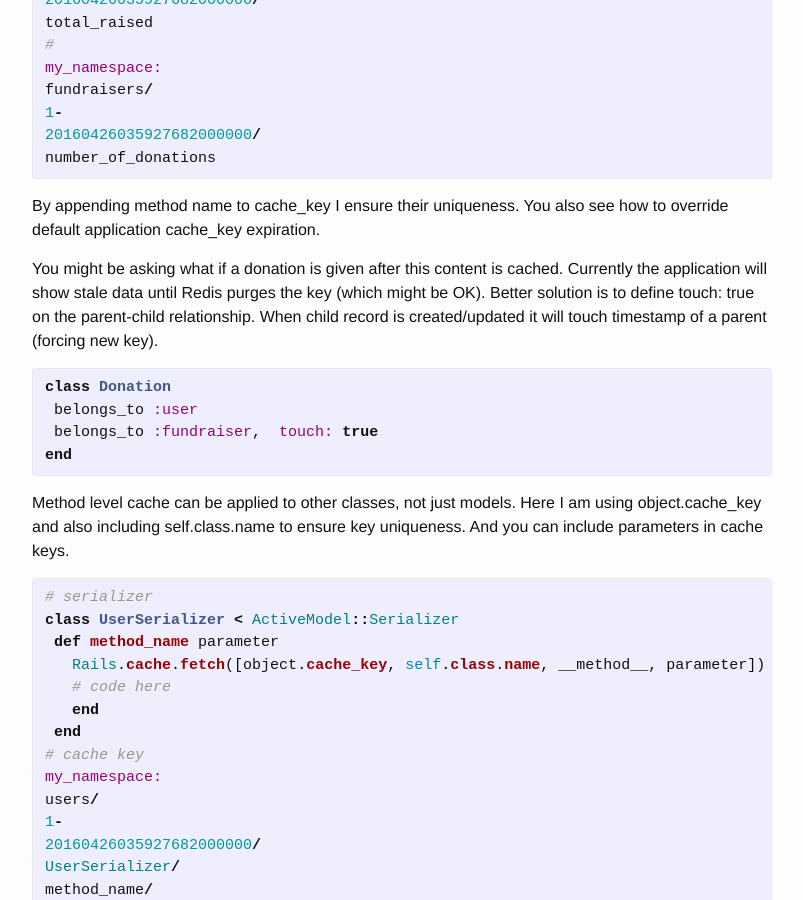
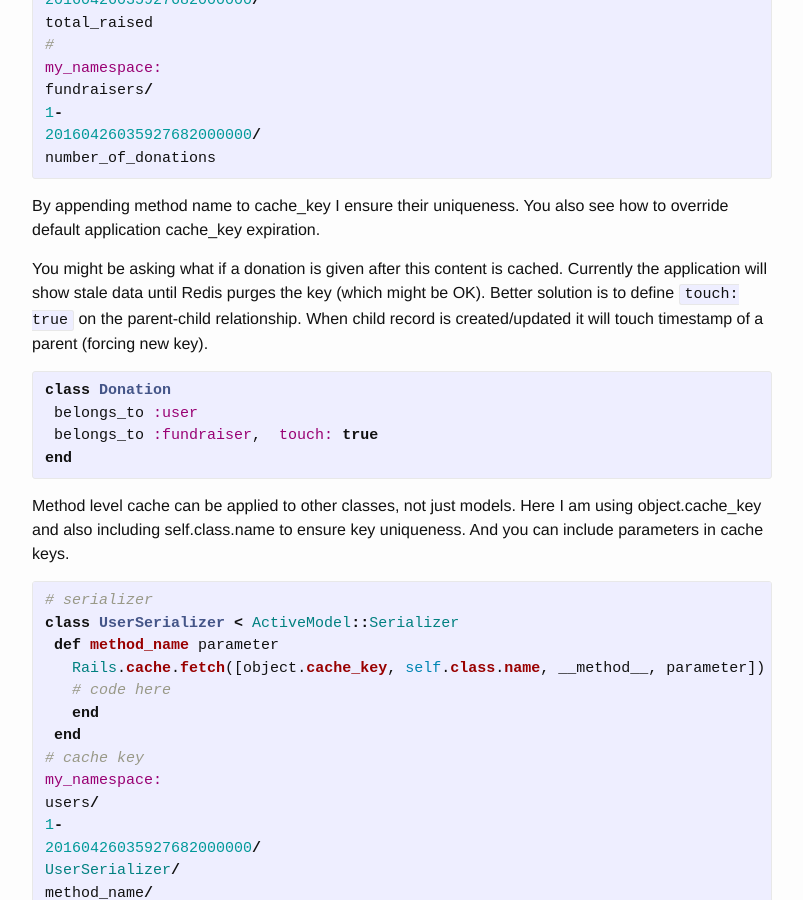
Before and after one commit to dmitrypol/dmitrypol.github.io, a Jekyll site: the page built from _posts/2016-05-14-redis_rails_more.markdown, in a window 1280 px wide and 900 px high, scrolled down 2733 px. Shown: the whole window, without its empty margins (238-1041 px from the left). Built offline with Jekyll 4.4.1, drawn with Linux system fonts in a browser that asks for light colours; comment, search, counter and statistics services are not loaded.

Commit message:
minor tweak

```diff
--- a/_posts/2016-05-14-redis_rails_more.markdown
+++ b/_posts/2016-05-14-redis_rails_more.markdown
@@ -114,7 +114,7 @@ number_of_donations
 
 By appending method name to cache_key I ensure their uniqueness.  You also see how to override default application cache_key expiration.
 
-You might be asking what if a donation is given after this content is cached.  Currently the application will show stale data until Redis purges the key (which might be OK).  Better solution is to define touch: true on the parent-child relationship.  When child record is created/updated it will touch timestamp of a parent (forcing new key).
+You might be asking what if a donation is given after this content is cached.  Currently the application will show stale data until Redis purges the key (which might be OK).  Better solution is to define `touch: true` on the parent-child relationship.  When child record is created/updated it will touch timestamp of a parent (forcing new key).
 
 {% highlight ruby %}
 class Donation
--- a/notes.txt
+++ b/notes.txt
@@ -3,6 +3,8 @@ differerent Jekyll theme
 tagging / categorization
 site search
 
+updating child cache when parent recored is updated (child inherits properties from parent).  Reverse of touch: true (where you calulate something for parent depending on child's data)
+
 https://scotch.io/tutorials/getting-started-with-jekyll-plus-a-free-bootstrap-3-starter-theme
 
 https://milanaryal.com/2015/writing-on-github-pages-and-jekyll-using-markdown/
```
